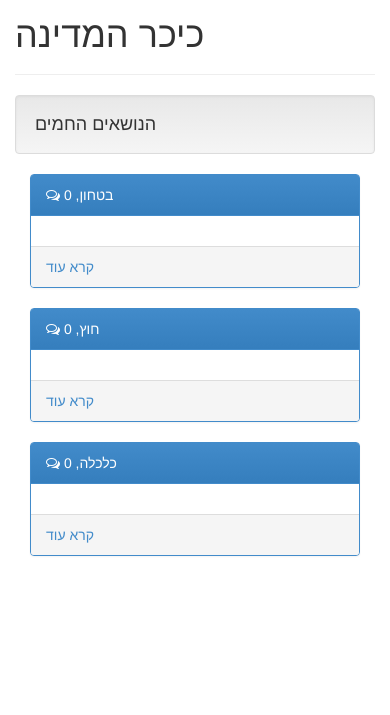
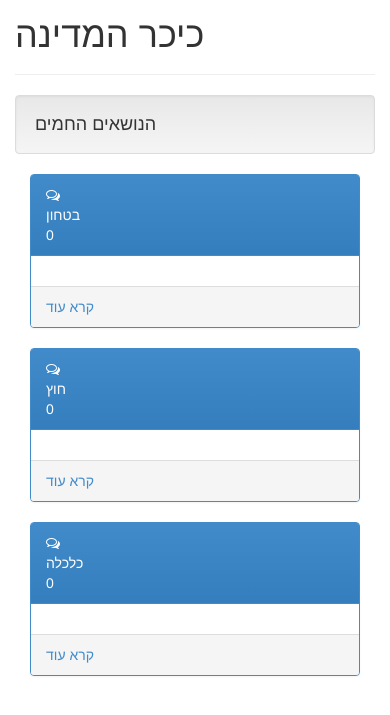
Before and after one commit to yotammanor/kikar-hamedina, a Django app: page /plain/ in a window 390 px wide. Shown: the part 75-790 px from the top of the page. Run offline with Django 3.2, Linux system fonts and the light colour scheme; data comes from the database, SQL or seed files in the repository; data that the repository does not hold is empty; parts of the project's set-up code (start-up, migrations or seed data) failed here and were passed over; some libraries are stand-ins or nearby versions; some web fonts are replaced.

Commit message:
Adding UX sugar
changed facebook_status_list.html:
	- Added link to person from his name on each post

changed kikar_hamedina/core/templates/core/homepage.html:
	- Added a link to tag name.
	- Reorged tag header so it will comply with English tags
	- Added link to person name (not just image)
	- Added link to party name

changed kikar_hamedina/core/templates/core/person.html:
	- Added link to party page from the party of this person

changed kikar_hamedina/static/css/main.css
	- Added class "link-on-blue" so that when links appear
		on blue background they still show up

```diff
--- a/kikar_hamedina/core/templates/core/facebook_status_list.html
+++ b/kikar_hamedina/core/templates/core/facebook_status_list.html
@@ -81,11 +81,15 @@
             <div class="panel-heading col-lg-12">
                 <div class="row">
                     <div class="col-lg-1">
+                        <a href="{% url 'plain-person' status.feed.person.id %}">
                             <img src="{{ status.feed.pic_square }}" class="profile-photo img-rounded">
+                        </a>
                     </div>
                     <div class="col-lg-9">
                         <div class="row" id="name-row-container">
+                            <a class="link-on-blue" href="{% url 'plain-person' status.feed.person.id %}">
                                 <h4>{{ status.feed.person.name }}</h4>
+                            </a>
                         </div>
                         <div class="row" id="date-row-container">
                             <h6>{{ status.published | naturaltime }}</h6>
--- a/kikar_hamedina/core/templates/core/homepage.html
+++ b/kikar_hamedina/core/templates/core/homepage.html
@@ -16,8 +16,18 @@
         {% for tag, feed_list in wrote_about_tag.items %}
         <div class="col-md-4">
             <div class="panel panel-primary">
-                        <div class="panel-heading"><i
-                                class="fa fa-comments-o"></i> {{ tag.name | truncatechars:32 }}, {{ tag.number_of_posts }}
+                <div class="panel-heading">
+                    <div class="row">
+                        <div class="col-md-1">
+                            <i class="fa fa-comments-o"></i>
+                        </div>
+                        <div class="col-md-2">
+                            <a class="link-on-blue" href="{% url 'plain-tag' 'name' tag.name %}">{{ tag.name | truncatechars:32 }}</a>
+                        </div>
+                        <div class="col-md-1">
+                            {{ tag.number_of_posts }}
+                        </div>
+                    </div>
                 </div>
 
                 <div class="panel-body">
@@ -31,8 +41,13 @@
                                 </a>
                             </div>
                             <div class="col-sm-9">
-                                            {{ feed.person.name }} <br>
+                                <a href="{% url 'plain-person' feed.person.id %}">
+                                    {{ feed.person.name }}
+                                </a>
+                                <br>
+                                <a href="{% url 'plain-party' feed.person.party.id %}">
                                     {{ feed.person.party.name }}
+                                </a>
                             </div>
                         </div><br><br><br>
                     </div>
@@ -40,7 +55,7 @@
 
                 </div>
                 <div class="panel-footer">
-                            <a href="{% url 'plain-tag' 'name' tag.name %}"> קרא עוד </a>
+                    <a href="{% url 'plain-tag' 'name' tag.name %}"> קרא עוד</a>
                 </div>
             </div>
         </div>
--- a/kikar_hamedina/core/templates/core/person.html
+++ b/kikar_hamedina/core/templates/core/person.html
@@ -14,7 +14,8 @@
         <img src="{{ feed.pic_large }}" class="img-rounded" id="profile-photo">
     </p>
     <p>
-        <i class="fa fa-group"></i> {{ object.party.name }}
+        <i class="fa fa-group"></i>
+        <a href="{% url 'plain-party' object.party.id %}">{{ object.party.name }}</a>
     </p>
     <p>
 
--- a/kikar_hamedina/static/css/main.css
+++ b/kikar_hamedina/static/css/main.css
@@ -51,4 +51,12 @@ body {
 
 /*#politicians-dropdown-menu {
 	min-width: 1000px;
+} */
+
+.link-on-blue {
+	color: white;
 }
+
+.link-on-blue:hover {
+	color: white;
+}
```
Lines whose indentation alone changed are shown as unchanged.
